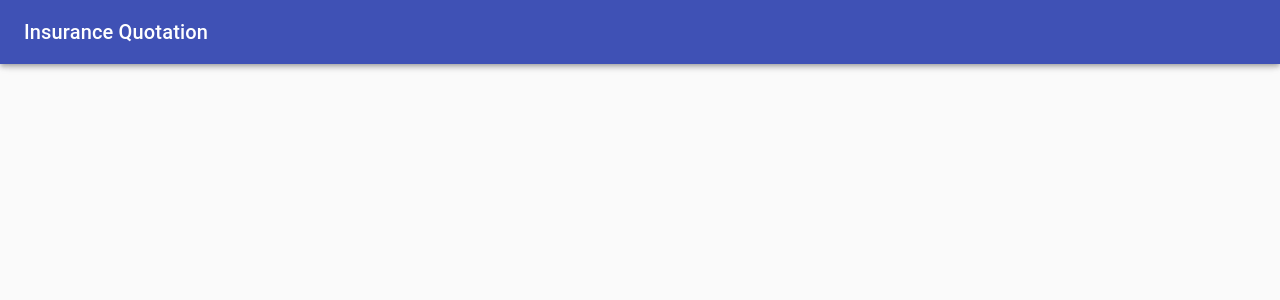
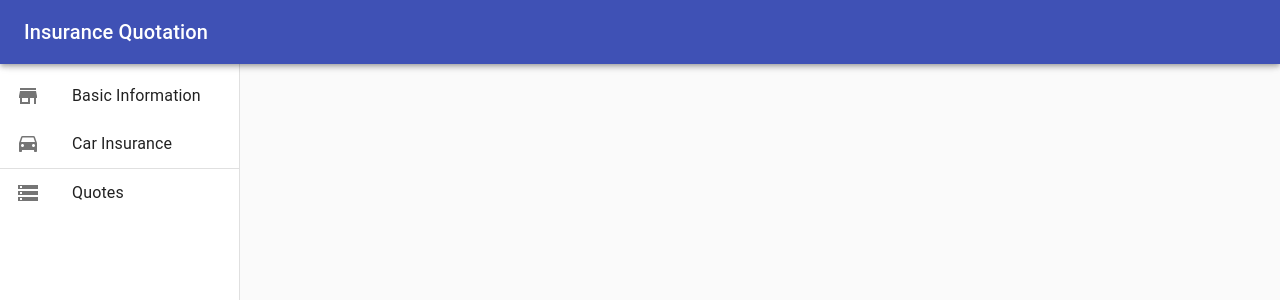
Before and after one commit to gabrielwas/insuranceQuote, a React (Create React App) app: page / in a window 1280 px wide. Shown: the top 300 px of the page. Built offline with nearby package versions, Linux system fonts and the light colour scheme.

Commit message:
Step 3: Implementing Sidebar

```diff
--- a/src/components/insuranceBase/Insurance.js
+++ b/src/components/insuranceBase/Insurance.js
@@ -1,6 +1,7 @@
 import React from 'react';
 import { makeStyles } from "@material-ui/core/styles";
 import UpperBar from "../basicComponents/UpperBar"
+import Sidebar from './Sidebar';
 
 const useStyles = makeStyles(theme => ({
     root: {
@@ -20,6 +21,8 @@ const Insurance = () => {
     return (
         <div className={classes.root}>
             <UpperBar name="Insurance Quotation"/>
+
+            <Sidebar/>
         </div>
      );
 }
--- /dev/null
+++ b/src/components/insuranceBase/Sidebar.js
@@ -0,0 +1,24 @@
+import React from 'react';
+import SidebarIns from '../basicComponents/SidebarIns';
+import ListItemIns from '../basicComponents/ListItemIns';
+import Divider from '@material-ui/core/Divider';
+
+import StoreMallDirectory from "@material-ui/icons/StoreMallDirectory";
+import DriveEta from "@material-ui/icons/DriveEta";
+import Storage from "@material-ui/icons/Storage";
+
+
+const Sidebar = () => {
+    return (
+        <SidebarIns>
+            <ListItemIns name="Basic Information" nextStep={1} icon={<StoreMallDirectory/>}/>
+            <ListItemIns name="Car Insurance" nextStep={2} icon={<DriveEta/>}/>
+
+            <Divider/>
+
+            <ListItemIns name="Quotes" nextStep={4} icon={<Storage/>} />
+        </SidebarIns>
+     );
+}
+
+export default Sidebar;
```
